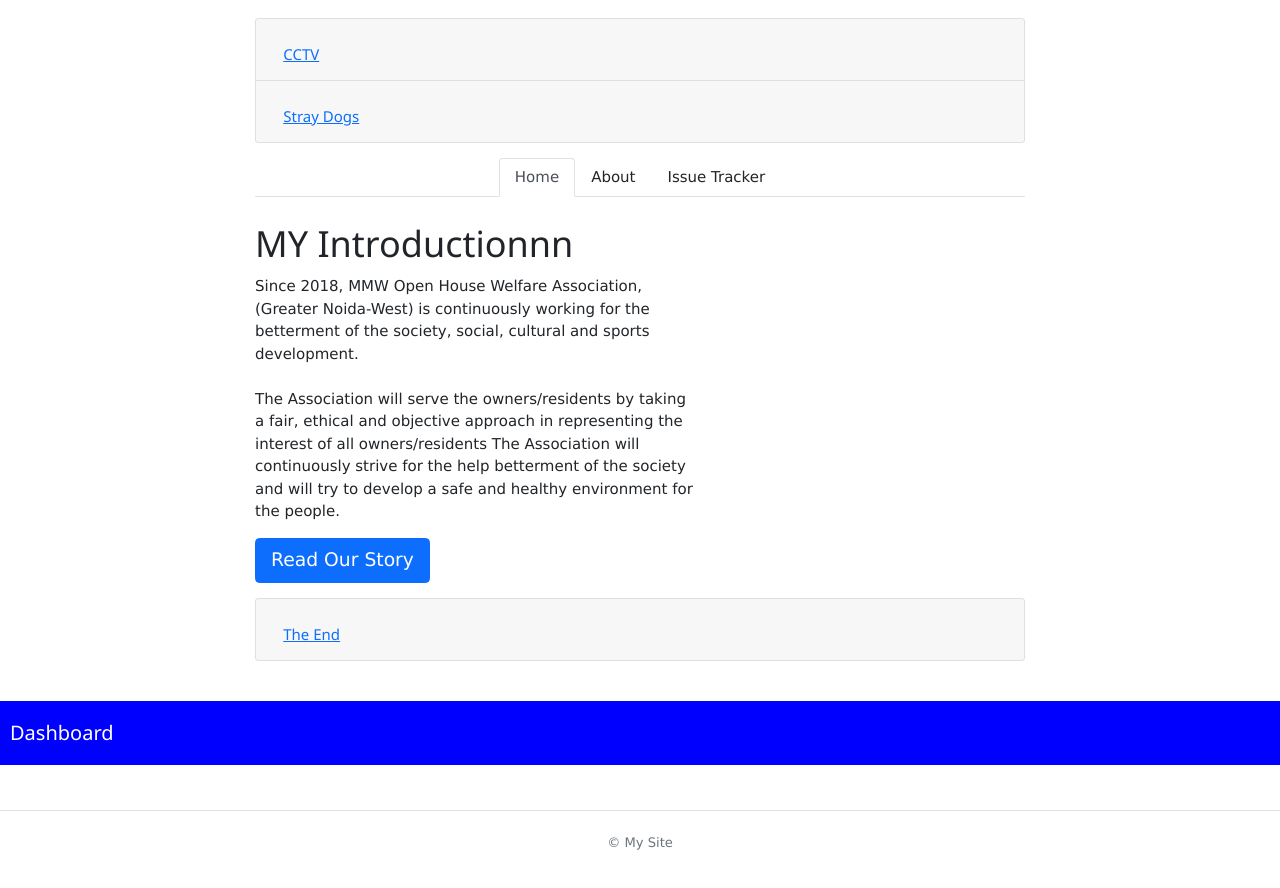
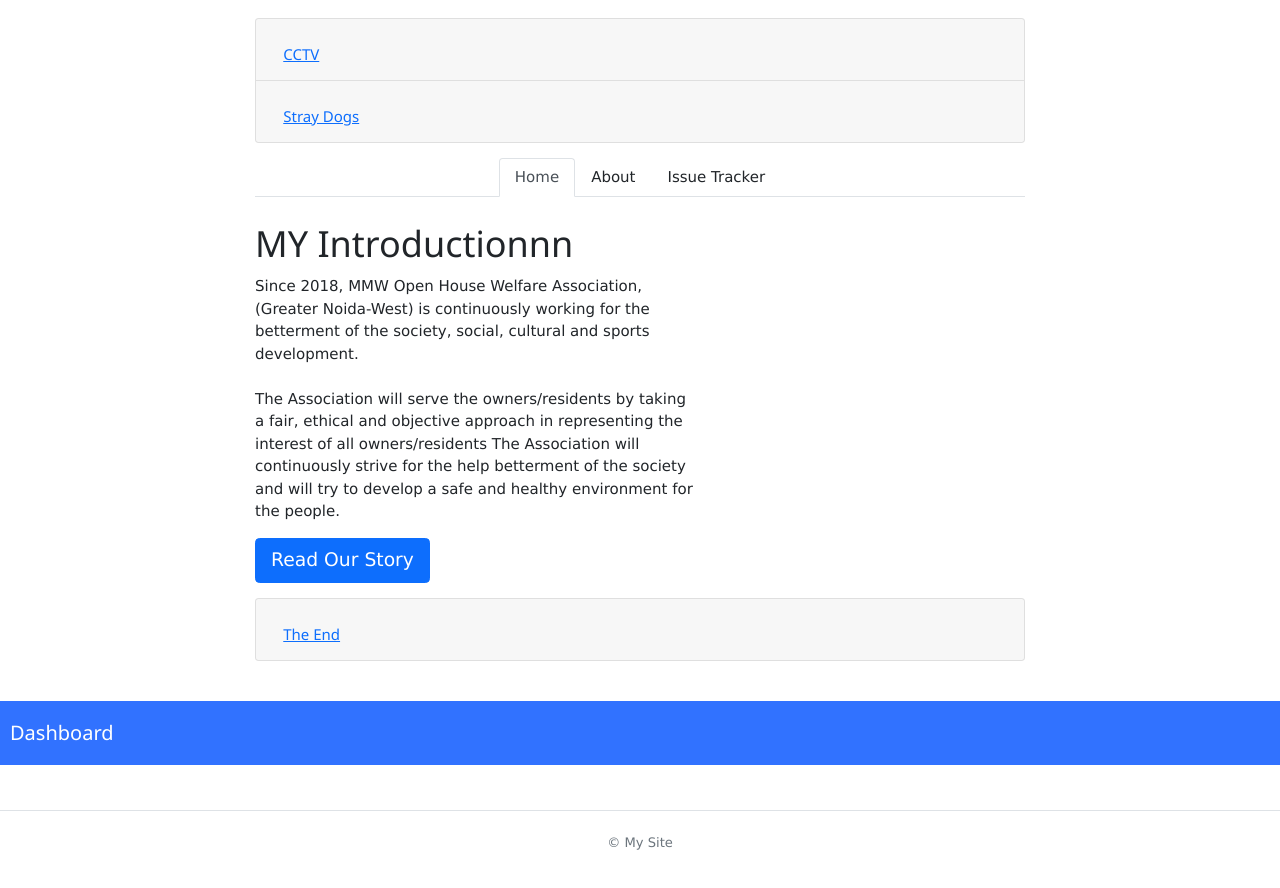
Before and after one commit to mayagupt-pixel/mmohwa, a plain HTML site: page index.html in a window 1280 px wide. Shown: the part 845-1733 px from the top of the page. Drawn offline with nearby package versions, Linux system fonts and the light colour scheme.

Commit message:
Update custom.css

```diff
--- a/custom.css
+++ b/custom.css
@@ -45,7 +45,7 @@
 }
 
 .a {
-  background-color: blue;
+  background-color: rgba(0, 81, 255, 0.808);
 padding: 10px;
 text-align: left;
   color: white;
```
